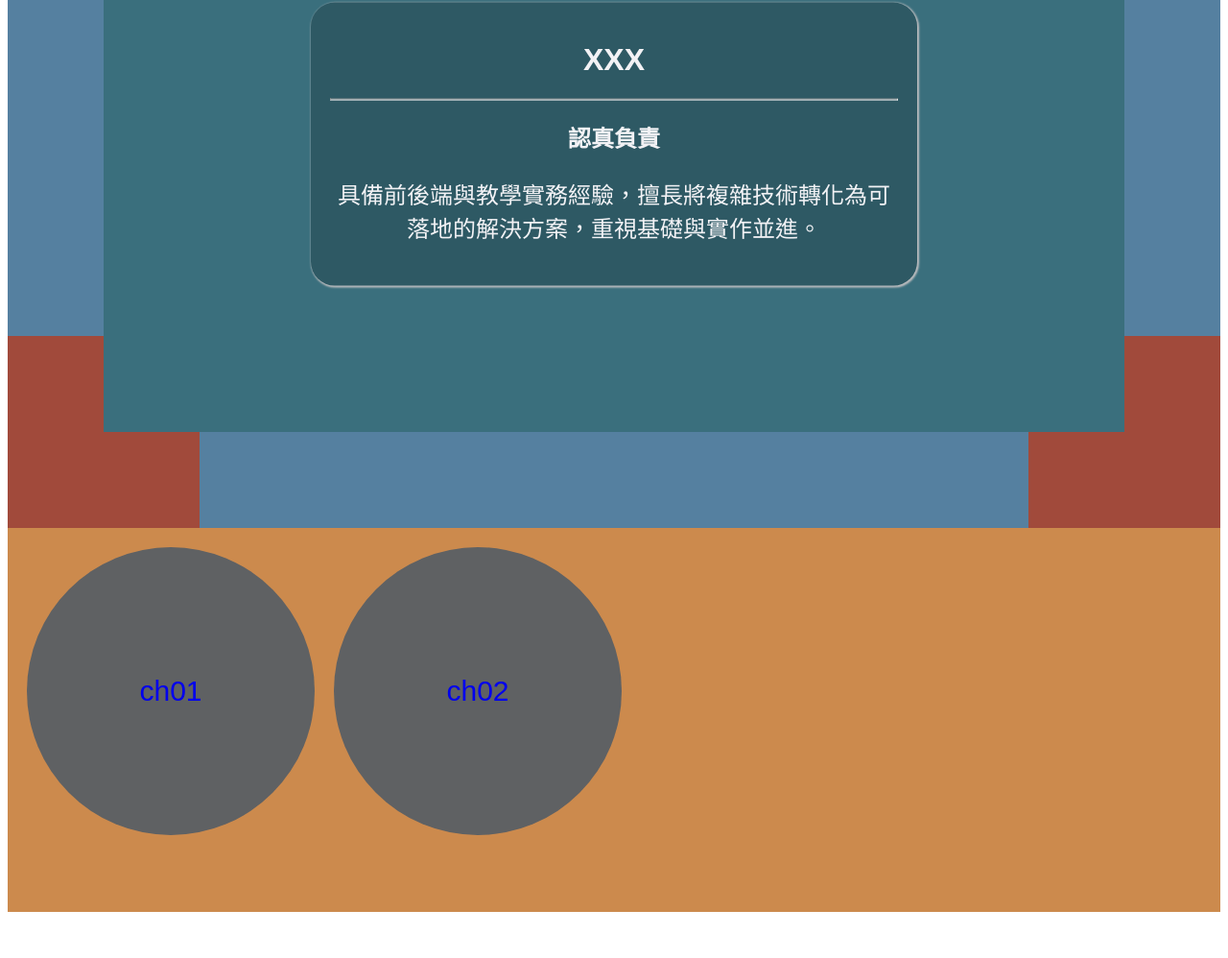
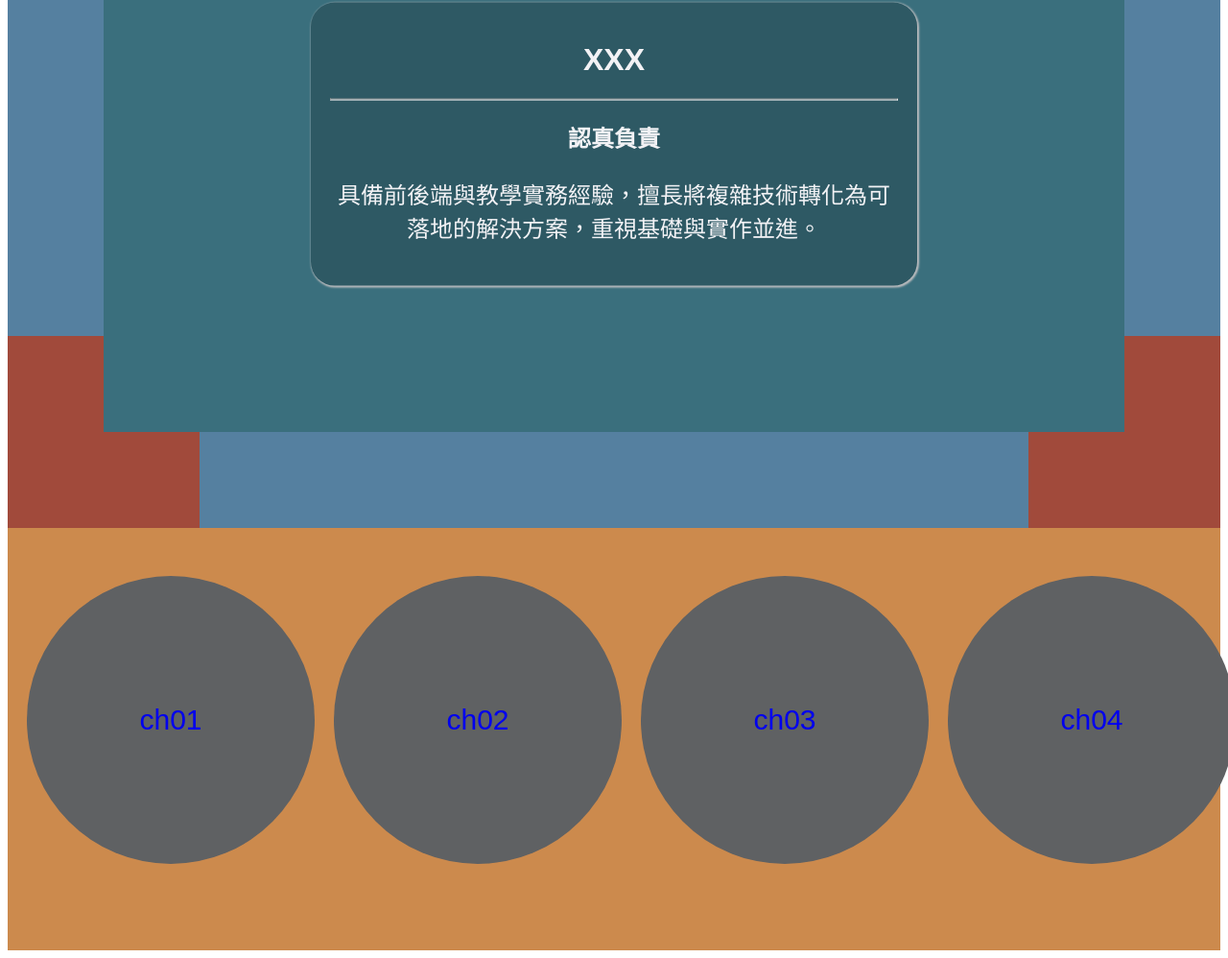
Before and after one commit to tinatasi95-sudo/mypage, a plain HTML site: page index.html in a window 1280 px wide. Shown: the part 258-1256 px from the top of the page at 96% size. Before the commit the page ends 1216 px from the top, so only its background shows below. Drawn offline with Linux system fonts and the light colour scheme; a web font is replaced by a local one.

Commit message:
增加ch3 ch4

```diff
--- a/index.html
+++ b/index.html
@@ -1,7 +1,7 @@
 <!DOCTYPE html>
-<!-- saved from url=(0053)http://192.168.60.40/web202601/20260129-userPage.html -->
-<html lang="zh-TW"><head><meta http-equiv="Content-Type" content="text/html; charset=UTF-8">
-
+<html lang="zh-TW">
+<head>
+    <meta http-equiv="Content-Type" content="text/html; charset=UTF-8">
     <meta name="viewport" content="width=device-width, initial-scale=1.0">
     <title>個人首頁</title>
     <link rel="stylesheet" href="./個人首頁_files/mycss01.css">
@@ -77,10 +77,12 @@
             font-size: 24px;
         }
 
+        /* 修改 section02 */
         .section02 {
             position: relative;
-            height: 400px;
+            height: 400px; /* 增加高度以容納兩排圓形 */
             background-color: var(--graffiti-burnt-ochre);
+            padding: 20px;
         }
 
         .section02 .box01{
@@ -90,7 +92,7 @@
             background-color: var(--graffiti-wall-crack);
             border-radius: 50%;
             left: 20px;
-            top: 20px;
+            top: 50px;
             text-align: center;
             line-height: 300px;
         }
@@ -106,11 +108,45 @@
             background-color: var(--graffiti-wall-crack);
             border-radius: 50%;
             left: 340px;
-            top: 20px;
+            top: 50px;
             text-align: center;
             line-height: 300px;
         }
         .section02 .box02 a{
+            text-decoration: none;
+            font-size: 30px;
+        }
+
+        /* 新增 box03 */
+        .section02 .box03{
+            position: absolute;
+            width: 300px;
+            height: 300px;
+            background-color: var(--graffiti-wall-crack);
+            border-radius: 50%;
+            left: 660px;
+            top: 50px;
+            text-align: center;
+            line-height: 300px;
+        }
+        .section02 .box03 a{
+            text-decoration: none;
+            font-size: 30px;
+        }
+
+        /* 新增 box04 */
+        .section02 .box04{
+            position: absolute;
+            width: 300px;
+            height: 300px;
+            background-color: var(--graffiti-wall-crack);
+            border-radius: 50%;
+            left: 980px;
+            top: 50px;
+            text-align: center;
+            line-height: 300px;
+        }
+        .section02 .box04 a{
             text-decoration: none;
             font-size: 30px;
         }
@@ -139,7 +175,13 @@
         <div class="box02">
             <a href="http://192.168.60.40/web202601/20260203-ch03.html" target="_blank">ch02</a>
         </div>
+        <div class="box03">
+            <a href="#" target="_blank">ch03</a>
+        </div>
+        <div class="box04">
+            <a href="#" target="_blank">ch04</a>
+        </div>
     </div>
 
-
-</body></html>
+</body>
+</html>
```
